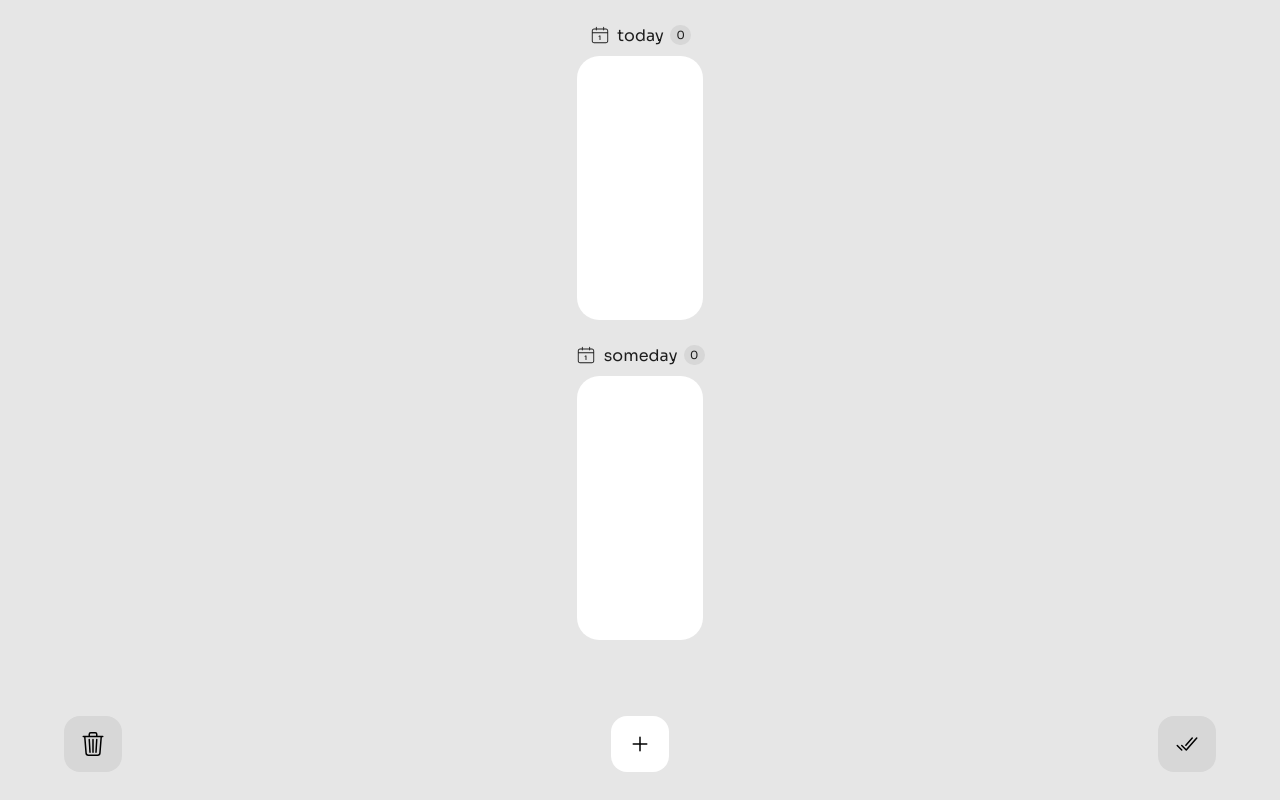
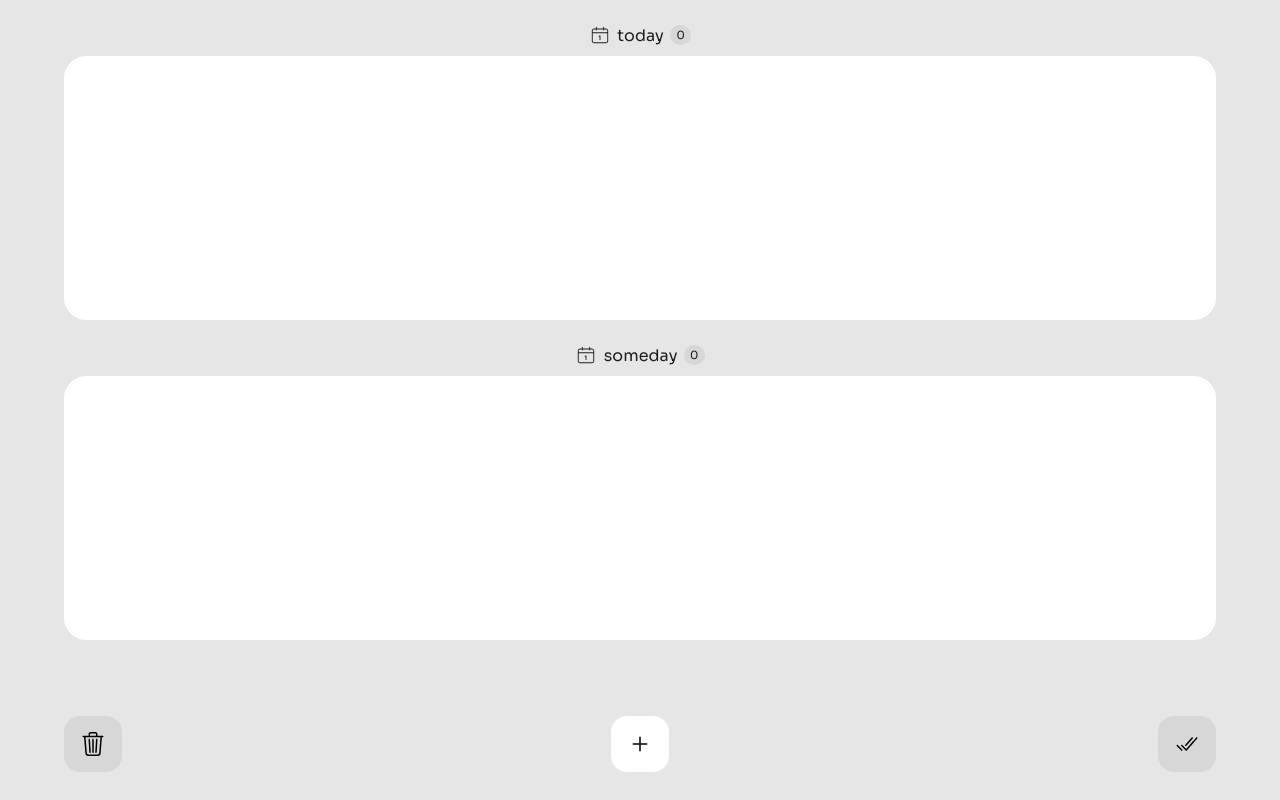
Before and after one commit to Charmingdc/DayForge, a React (Vite) app: page / in a window 1280 px wide. Built offline with nearby package versions, Linux system fonts and the light colour scheme.

Commit message:
Refactor App, FooterNav, and useTodos hook: Update state management for todos, enhance deletion logic, and adjust layout styles

```diff
--- a/src/App.css
+++ b/src/App.css
@@ -24,7 +24,7 @@ body {
 }
 
 main, footer, nav {
- width: 90%;
+ width: 90vw;
  display: flex;
  flex-direction: column;
  align-items: center;
@@ -32,8 +32,11 @@ main, footer, nav {
 }
 
 main {
+ position: absolute;
+ left: 50%;
  height: 90vh;
  overflow: hidden;
+ transform: translateX(-50%);
 }
 
 .todo-lists {
@@ -67,7 +70,7 @@ main {
 }
 
 .todo-lists > ul {
- width: 100%;
+ width: 92%;
  height: 100%;
  display: flex;
  flex-direction: column;
--- a/src/App.tsx
+++ b/src/App.tsx
@@ -8,7 +8,7 @@ import './App.css'
 
 
 const App = () => {
-  const { todos, addTodo, deleteTodo } = useTodos();
+  const { todos, setTodos, addTodo, deleteTodo } = useTodos();
   const [selectedTodos, setSelectedTodos] = useState<number[]>([]);
 
 
@@ -23,7 +23,7 @@ const App = () => {
 
      <footer>
       <FooterNav
-        todos={todos}
+        setTodos={setTodos}
         selectedTodos={selectedTodos}
         setSelectedTodos={setSelectedTodos}
         addTodo={addTodo}
--- a/src/components/FooterNav.tsx
+++ b/src/components/FooterNav.tsx
@@ -3,16 +3,17 @@ import { IoCheckmarkDoneOutline, IoAdd } from "react-icons/io5";
 import { TodoProps } from "../types";
 
 type FooterProps = {
- todos: TodoProps[];
+ setTodos: (todos: TodoProps[] | ((prevTodos: TodoProps[]) => TodoProps[])) => void;
  selectedTodos: number[];
  setSelectedTodos: (todos: number[]) => void;
  addTodo: (todo: TodoProps) => void;
- deleteTodo: (id: number) => void;
+ deleteTodo: (id: number[]) => void;
 }
 
-const FooterNav: React.FC<FooterProps> = ({ todos, selectedTodos, setSelectedTodos, addTodo, deleteTodo }) => {
+const FooterNav: React.FC<FooterProps> = ({ setTodos, selectedTodos, setSelectedTodos, addTodo, deleteTodo }) => {
+
  const handleTodoDeletion = (): void => {
-  selectedTodos.forEach(id => deleteTodo(id));
+  deleteTodo(selectedTodos);
   setSelectedTodos([]);
  }
 
@@ -23,15 +24,19 @@ const FooterNav: React.FC<FooterProps> = ({ todos, selectedTodos, setSelectedTod
 	todoTime: 'today',
 	isCompleted: false
   });
+  alert('Added');
  }
 
- const handleTodoCompletion = (): void => {
-  for (let x = 0; x < selectedTodos.length; x++) {
-	todos.forEach(todo => {
-	  if (todo.id === selectedTodos[x]) todo.isCompleted = true;
-	});
-  }
- }
+
+ const markSelectedAsCompleted = () => {
+   setTodos((prevTodos: TodoProps[]) =>
+	 prevTodos.map(todo =>
+	   selectedTodos.includes(todo.id) ? { ...todo, isCompleted: !todo.isCompleted } : todo
+	 )
+   );
+   setSelectedTodos([]);
+ };
+
 
  return (
   <section>
@@ -43,7 +48,7 @@ const FooterNav: React.FC<FooterProps> = ({ todos, selectedTodos, setSelectedTod
 	  <IoAdd size={24} />
 	</button>
 
-    <button onClick={handleTodoCompletion}>
+    <button onClick={markSelectedAsCompleted}>
 	  <IoCheckmarkDoneOutline size={24} />
 	</button>
   </section>
--- a/src/hooks/useTodos.tsx
+++ b/src/hooks/useTodos.tsx
@@ -11,7 +11,7 @@ const useTodos = () => {
     if (savedTodos) {
       setTodos(JSON.parse(savedTodos));
     }
-  }, [todos]);
+  }, []);
 
 
 
@@ -22,15 +22,14 @@ const useTodos = () => {
   }
 
 
-  const deleteTodo = (index: number) => {
-    const newTodos = todos.filter((_, i) => i != index);
-    setTodos(newTodos);
+  const deleteTodo = (ids: number[]) => {
+    setTodos(prevTodos => prevTodos.filter(todo => !ids.includes(todo.id)));
 
     localStorage.setItem("dayForge_Todos", JSON.stringify(todos));
   }
 
 
-  return { todos, addTodo, deleteTodo };
+  return { todos, setTodos, addTodo, deleteTodo };
 }
 
 export default useTodos;
```
